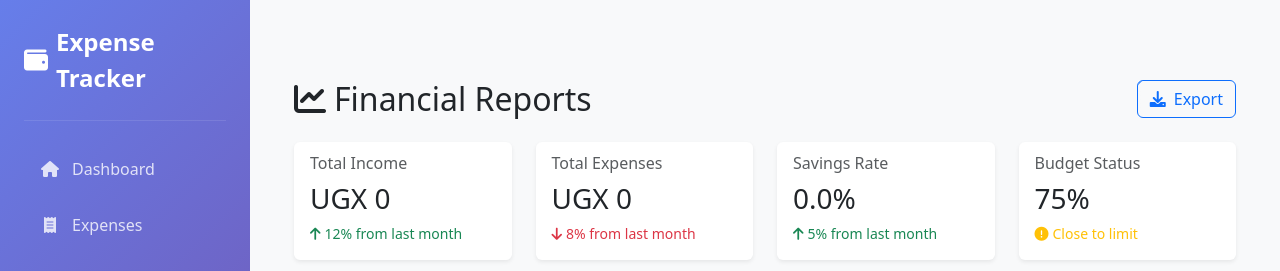
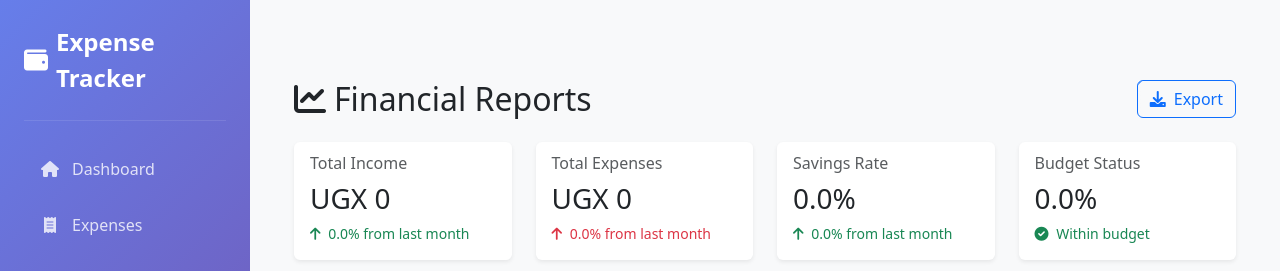
Before and after one commit to NAMATOVU-CHRISTINE/ExpenseTrack, a Django app: page /reports/ in a window 1280 px wide. Shown: the top 271 px of the page. Run offline with Django 5.2, Linux system fonts and the light colour scheme; a user stored in the database is signed in; data comes from the database, SQL or seed files in the repository; both versions use the stored data as it was after the commit.

Commit message:
Refactor reports dashboard to include budget status and savings rate comparison; update profile modal to clear username field

```diff
--- a/reports/views.py
+++ b/reports/views.py
@@ -6,6 +6,7 @@ from django.utils import timezone
 from datetime import timedelta, datetime, date
 from expenses.models import Expense
 from users.models import IncomeSource
+from budgets.models import Budget
 from reportlab.lib import colors
 from reportlab.lib.pagesizes import letter
 from reportlab.platypus import SimpleDocTemplate, Table, TableStyle, Paragraph, Spacer
@@ -57,6 +58,32 @@ def reports_dashboard(request):
 
     # Calculate savings rate
     savings_rate = ((current_income - current_expenses) / current_income * 100) if current_income else 0
+
+    # Calculate previous month's savings rate for comparison
+    prev_savings_rate = ((prev_income - prev_expenses) / prev_income * 100) if prev_income else 0
+    savings_rate_change = (savings_rate - prev_savings_rate) if prev_savings_rate else 0
+
+    # Calculate budget status
+    monthly_budget = Budget.objects.filter(
+        user=request.user,
+        month__year=today.year,
+        month__month=today.month,
+        active=True
+    ).aggregate(total=Sum('limit'))['total'] or 0
+
+    budget_percent = (current_expenses / monthly_budget * 100) if monthly_budget > 0 else 0
+    budget_status_text = ''
+    budget_status_color = ''
+
+    if budget_percent >= 90:
+        budget_status_text = 'Over budget'
+        budget_status_color = 'danger'
+    elif budget_percent >= 75:
+        budget_status_text = 'Close to limit'
+        budget_status_color = 'warning'
+    else:
+        budget_status_text = 'Within budget'
+        budget_status_color = 'success'
 
     # Get expense categories breakdown
     categories = Expense.objects.filter(
@@ -116,14 +143,67 @@ def reports_dashboard(request):
     recent_transactions.sort(key=lambda x: x['date'], reverse=True)
     recent_transactions = recent_transactions[:5]
 
+    # Get monthly trends (last 6 months)
+    months_data = []
+    monthly_income = []
+    monthly_expenses = []
+
+    for i in range(5, -1, -1):
+        month_date = today - timedelta(days=30 * i)
+        month_start = month_date.replace(day=1)
+        month_end = (month_start + timedelta(days=32)).replace(day=1) - timedelta(days=1)
+
+        month_income = IncomeSource.objects.filter(
+            user=request.user,
+            is_active=True,
+            created_at__lte=month_end
+        ).aggregate(total=Sum('amount'))['total'] or 0
+
+        month_expenses = Expense.objects.filter(
+            user=request.user,
+            date__gte=month_start,
+            date__lte=month_end
+        ).aggregate(total=Sum('amount'))['total'] or 0
+
+        months_data.append(month_date.strftime('%b'))
+        monthly_income.append(month_income)
+        monthly_expenses.append(month_expenses)
+
+    # Calculate expense categories percentages
+    total_expenses = sum(cat['total'] for cat in categories)
+    category_data = []
+    category_colors = {
+        'Housing': '#4299e1',
+        'Food': '#48bb78',
+        'Transport': '#ed8936',
+        'Entertainment': '#9f7aea',
+        'Utilities': '#f56565',
+        'Other': '#718096'
+    }
+
+    for category in categories:
+        percentage = (category['total'] / total_expenses * 100) if total_expenses > 0 else 0
+        category_data.append({
+            'name': category['category'],
+            'percentage': round(percentage, 1),
+            'color': category_colors.get(category['category'], '#718096')
+        })
+
     context = {
         'total_income': current_income,
         'total_expenses': current_expenses,
         'savings_rate': savings_rate,
-        'budget_status': 75,  # This should be calculated based on your budget model
+        'savings_rate_change': savings_rate_change,
+        'budget_status': budget_percent,
+        'budget_status_text': budget_status_text,
+        'budget_status_color': budget_status_color,
         'recent_transactions': recent_transactions,
         'income_change': income_change,
         'expense_change': expense_change,
+        'months_data': months_data,
+        'monthly_income': monthly_income,
+        'monthly_expenses': monthly_expenses,
+        'category_data': category_data
     }
 
     return render(request, 'reports/reports_dashboard.html', context)
--- a/templates/reports/reports_dashboard.html
+++ b/templates/reports/reports_dashboard.html
@@ -24,9 +24,9 @@
             <div class="card h-100 border-0 shadow-sm">
                 <div class="card-body">
                     <h6 class="card-subtitle mb-2 text-muted">Total Income</h6>
-                    <h3 class="card-title mb-0">UGX {{ total_income|floatformat:0 }}</h3>
-                    <div class="text-success small mt-2">
-                        <i class="fas fa-arrow-up me-1"></i>12% from last month
+                    <h3 class="card-title mb-0">UGX {{ total_income|floatformat:0 }}</h3>                    <div class="{% if income_change >= 0 %}text-success{% else %}text-danger{% endif %} small mt-2">
+                        <i class="fas fa-arrow-{% if income_change >= 0 %}up{% else %}down{% endif %} me-1"></i>
+                        {{ income_change|floatformat:1 }}% from last month
                     </div>
                 </div>
             </div>
@@ -35,9 +35,9 @@
             <div class="card h-100 border-0 shadow-sm">
                 <div class="card-body">
                     <h6 class="card-subtitle mb-2 text-muted">Total Expenses</h6>
-                    <h3 class="card-title mb-0">UGX {{ total_expenses|floatformat:0 }}</h3>
-                    <div class="text-danger small mt-2">
-                        <i class="fas fa-arrow-down me-1"></i>8% from last month
+                    <h3 class="card-title mb-0">UGX {{ total_expenses|floatformat:0 }}</h3>                    <div class="{% if expense_change >= 0 %}text-danger{% else %}text-success{% endif %} small mt-2">
+                        <i class="fas fa-arrow-{% if expense_change >= 0 %}up{% else %}down{% endif %} me-1"></i>
+                        {{ expense_change|floatformat:1 }}% from last month
                     </div>
                 </div>
             </div>
@@ -45,10 +45,10 @@
         <div class="col-md-3">
             <div class="card h-100 border-0 shadow-sm">
                 <div class="card-body">
-                    <h6 class="card-subtitle mb-2 text-muted">Savings Rate</h6>
-                    <h3 class="card-title mb-0">{{ savings_rate|floatformat:1 }}%</h3>
-                    <div class="text-success small mt-2">
-                        <i class="fas fa-arrow-up me-1"></i>5% from last month
+                    <h6 class="card-subtitle mb-2 text-muted">Savings Rate</h6>                    <h3 class="card-title mb-0">{{ savings_rate|floatformat:1 }}%</h3>
+                    <div class="{% if savings_rate_change >= 0 %}text-success{% else %}text-danger{% endif %} small mt-2">
+                        <i class="fas fa-arrow-{% if savings_rate_change >= 0 %}up{% else %}down{% endif %} me-1"></i>
+                        {{ savings_rate_change|floatformat:1 }}% from last month
                     </div>
                 </div>
             </div>
@@ -56,10 +56,10 @@
         <div class="col-md-3">
             <div class="card h-100 border-0 shadow-sm">
                 <div class="card-body">
-                    <h6 class="card-subtitle mb-2 text-muted">Budget Status</h6>
-                    <h3 class="card-title mb-0">{{ budget_status }}%</h3>
-                    <div class="text-warning small mt-2">
-                        <i class="fas fa-exclamation-circle me-1"></i>Close to limit
+                    <h6 class="card-subtitle mb-2 text-muted">Budget Status</h6>                    <h3 class="card-title mb-0">{{ budget_status|floatformat:1 }}%</h3>
+                    <div class="text-{{ budget_status_color }} small mt-2">
+                        <i class="fas fa-{% if budget_status_color == 'success' %}check-circle{% else %}exclamation-circle{% endif %} me-1"></i>
+                        {{ budget_status_text }}
                     </div>
                 </div>
             </div>
@@ -138,17 +138,16 @@
 const incomeExpenseCtx = document.getElementById('incomeExpenseChart').getContext('2d');
 new Chart(incomeExpenseCtx, {
     type: 'line',
-    data: {
-        labels: ['Jan', 'Feb', 'Mar', 'Apr', 'May', 'Jun'],
+    data: {        labels: {{ months_data|safe }},
         datasets: [{
             label: 'Income',
-            data: [1200000, 1500000, 1300000, 1600000, 1400000, 1700000],
+            data: {{ monthly_income|safe }},
             borderColor: '#48bb78',
             tension: 0.4,
             fill: false
         }, {
             label: 'Expenses',
-            data: [900000, 1100000, 950000, 1200000, 1000000, 1150000],
+            data: {{ monthly_expenses|safe }},
             borderColor: '#f56565',
             tension: 0.4,
             fill: false
@@ -177,18 +176,11 @@ new Chart(incomeExpenseCtx, {
 // Expense Categories Chart
 const categoryCtx = document.getElementById('expenseCategoryChart').getContext('2d');
 new Chart(categoryCtx, {
-    type: 'doughnut',
-    data: {
-        labels: ['Housing', 'Food', 'Transport', 'Entertainment', 'Utilities'],
+    type: 'doughnut',    data: {
+        labels: [{% for cat in category_data %}'{{ cat.name }}'{% if not forloop.last %}, {% endif %}{% endfor %}],
         datasets: [{
-            data: [35, 25, 15, 15, 10],
-            backgroundColor: [
-                '#4299e1',
-                '#48bb78',
-                '#ed8936',
-                '#9f7aea',
-                '#f56565'
-            ]
+            data: [{% for cat in category_data %}{{ cat.percentage }}{% if not forloop.last %}, {% endif %}{% endfor %}],
+            backgroundColor: [{% for cat in category_data %}'{{ cat.color }}'{% if not forloop.last %}, {% endif %}{% endfor %}]
         }]
     },
     options: {
--- a/templates/users/modals/edit_profile_modal.html
+++ b/templates/users/modals/edit_profile_modal.html
@@ -14,7 +14,7 @@
                         <h6 class="mb-3 fw-bold">Personal Information</h6>
                         <div class="mb-3">
                             <label for="username" class="form-label">Username</label>
-                            <input type="text" class="form-control" id="username" value="Joanitak">
+                            <input type="text" class="form-control" id="username" value="k">
                         </div>
                         <div class="mb-3">
                             <label for="email" class="form-label">Email</label>
@@ -157,7 +157,7 @@ document.addEventListener('DOMContentLoaded', function() {
     // Initialize fields with stored values when modal opens
     editProfileModal.addEventListener('shown.bs.modal', function() {
         // Get current values from localStorage or use defaults
-        document.getElementById('username').value = localStorage.getItem('username') || 'Joanitak';
+        document.getElementById('username').value = localStorage.getItem('username') || '';
         document.getElementById('email').value = localStorage.getItem('email') || '';
         document.getElementById('firstName').value = localStorage.getItem('firstName') || '';
         document.getElementById('lastName').value = localStorage.getItem('lastName') || '';
--- a/templates/users/profile.html
+++ b/templates/users/profile.html
@@ -25,7 +25,7 @@
                             <i class="fas fa-camera"></i>
                         </button>
                     </div>
-                    <h5 class="fw-bold mb-1">{{ user.get_full_name|default:"Joanita" }}</h5>
+                    <h5 class="fw-bold mb-1">{{ user.get_full_name|default:"" }}</h5>
                     <div class="d-flex justify-content-center gap-2 mt-2">
                         <a href="#" class="btn btn-sm btn-outline-primary" id="editBtn" data-bs-toggle="modal" data-bs-target="#editProfileModal">
                             <i class="fas fa-edit me-1"></i>Edit
```
Also changed, not shown: db.sqlite3.
